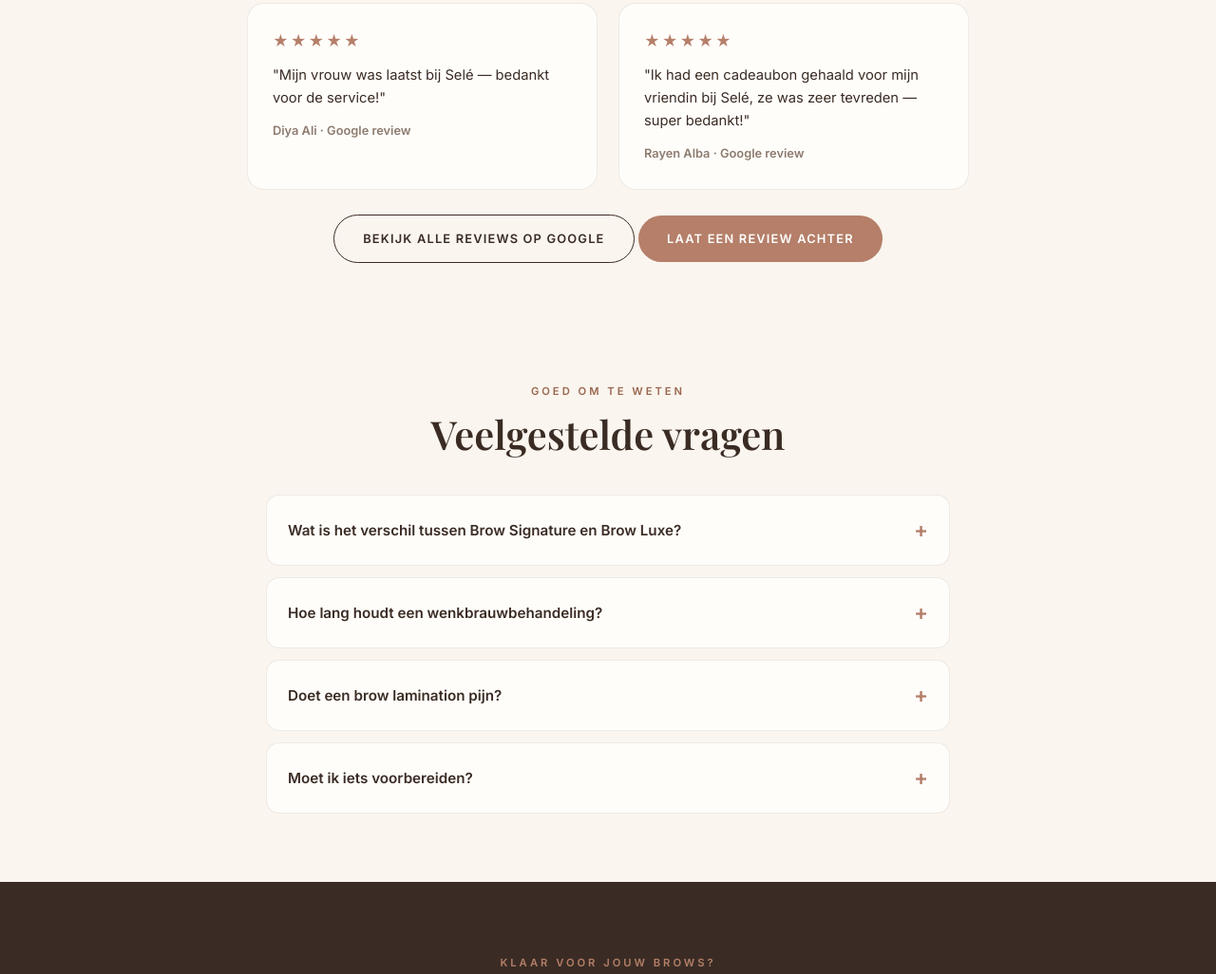
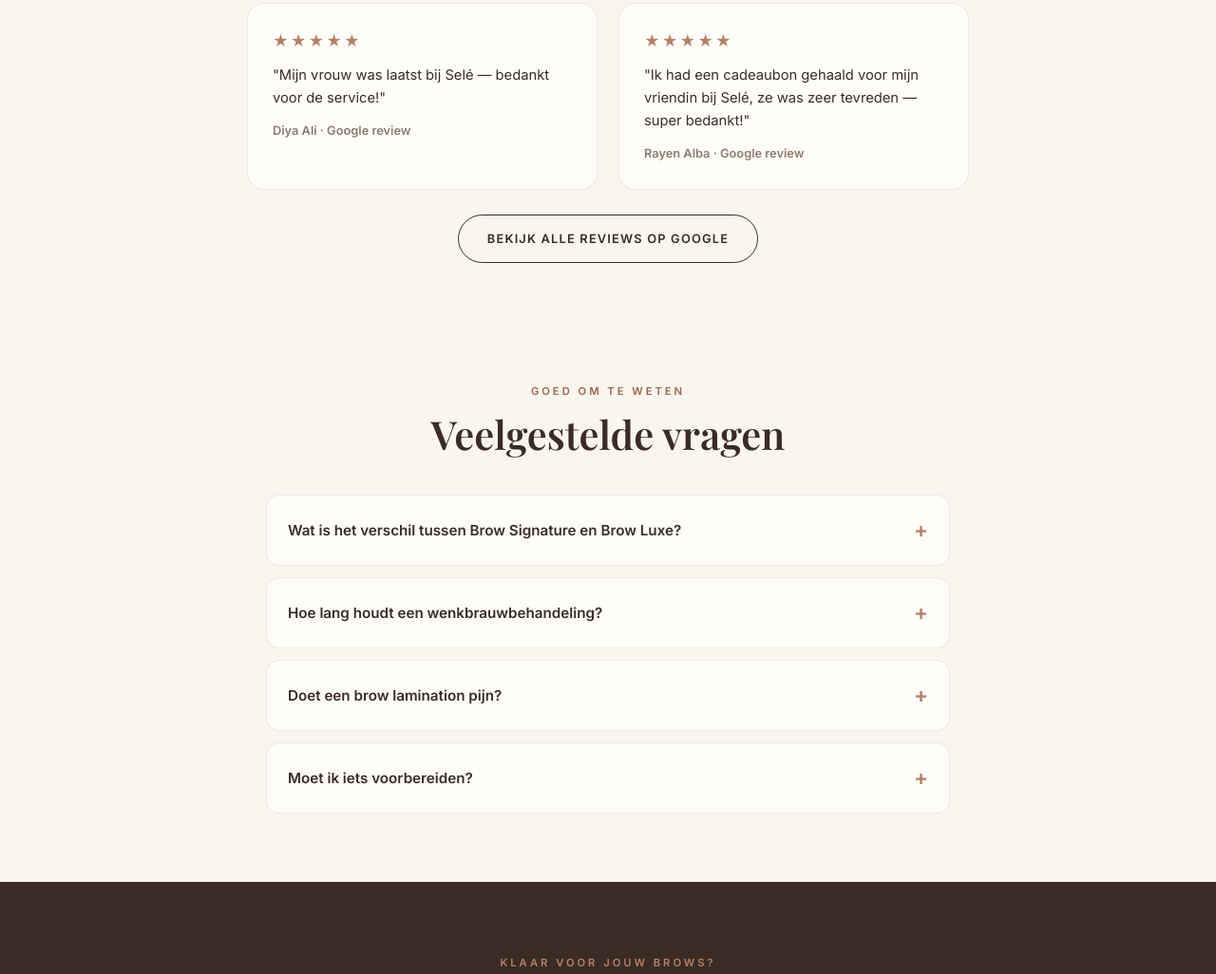
Before and after one commit to benzanmontage-hue/beautystudioelst, a plain HTML site: page wenkbrauwen.html in a window 1280 px wide. Shown: the part 4728-5754 px from the top of the page at 95% size. Drawn offline with nearby package versions, Linux system fonts and the light colour scheme; a web font is replaced by a local one.

Commit message:
fix: 'Laat een review achter' knop verwijderd (homepage + wenkbrauwen)

```diff
--- a/wenkbrauwen.html
+++ b/wenkbrauwen.html
@@ -239,7 +239,6 @@ footer{text-align:center;padding:34px 0;color:var(--muted);font-size:.82rem;bord
     </div>
     <div class="rev-cta">
       <a href="https://maps.app.goo.gl/F7qwN65Jc9XQQHiu8?g_st=ac" target="_blank" rel="noopener" class="btn btn-ghost">Bekijk alle reviews op Google</a>
-      <a href="https://search.google.com/local/writereview?placeid=15634307486904089146" target="_blank" rel="noopener" class="btn btn-accent">Laat een review achter</a>
     </div>
   </div>
 </section>
```
Also changed, not shown: index.html (+0 -1 lines).
